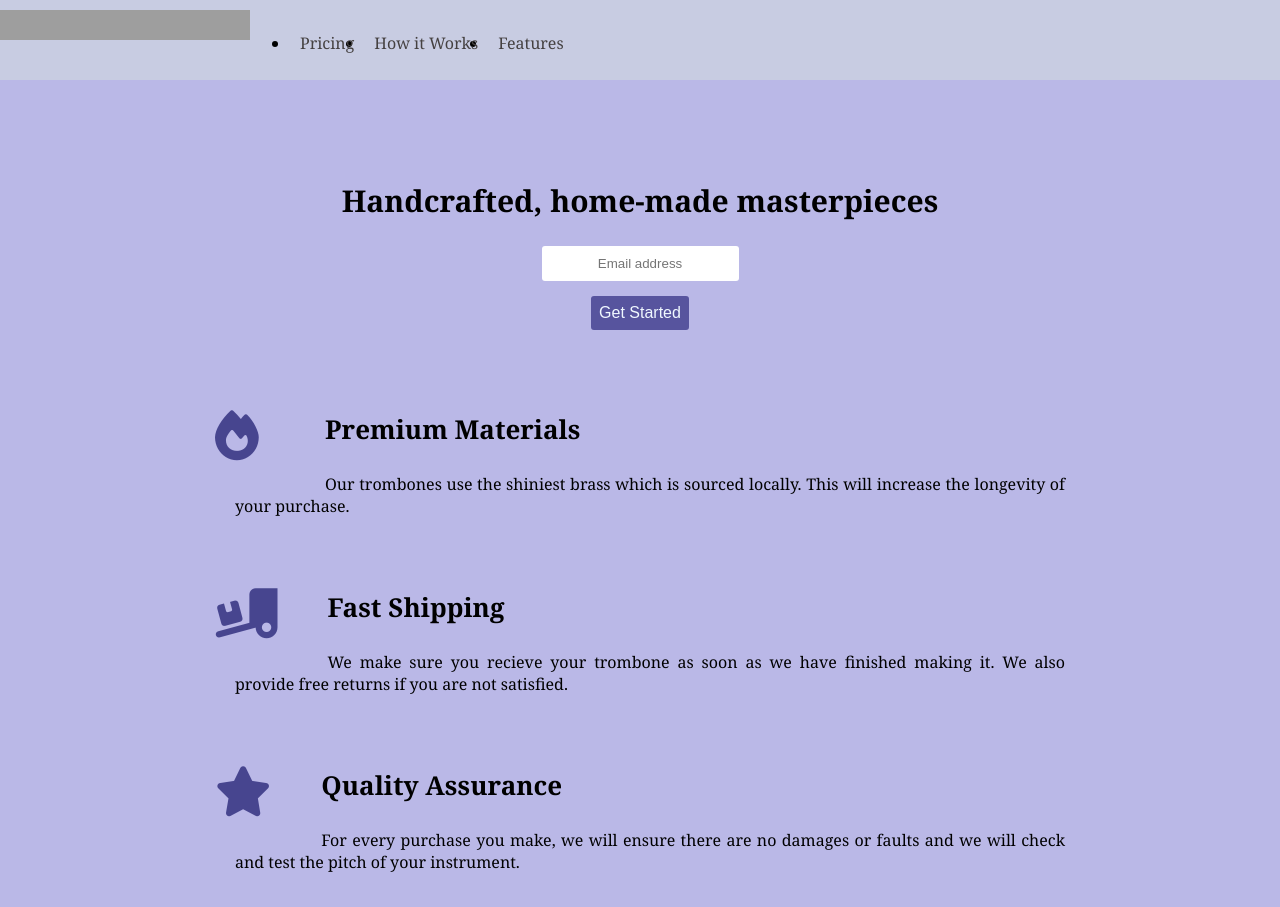
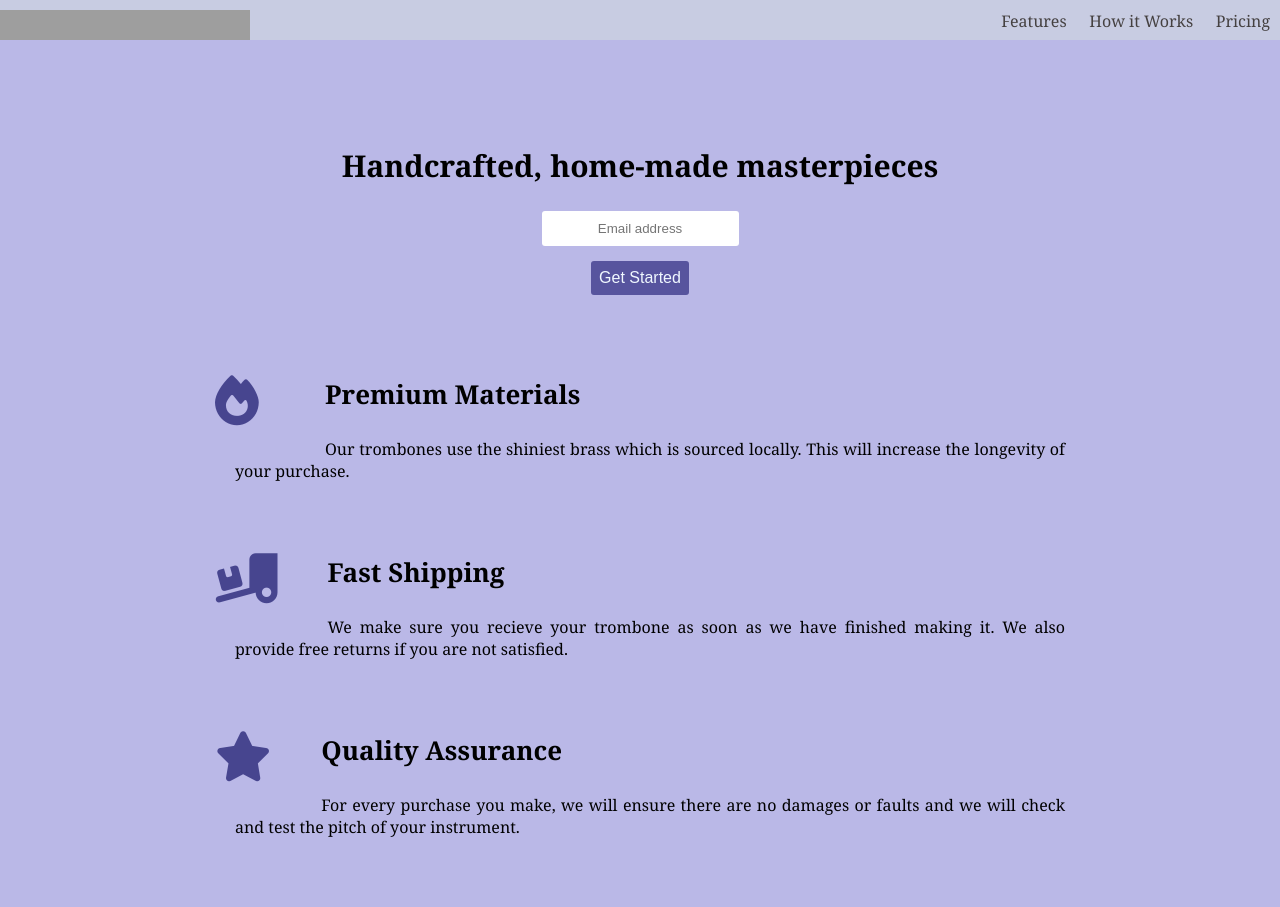
Before and after one commit to Beas007/Product-landing-page, a plain HTML site: page index.html in a window 1280 px wide. Shown: the top 907 px of the page. Drawn offline with Linux system fonts and the light colour scheme; grey boxes are pictures that could not be loaded.

Commit message:
removed horizontal scroll bar and aligned nav

```diff
--- a/styles.css
+++ b/styles.css
@@ -1,15 +1,20 @@
 .container {
+  margin: 0;
+  overflow-x: hidden;
   background-color: rgb(186, 184, 231);
   font-family: Georgia, "Times New Roman", Times, serif;
   height: 100vh;
   width: 100%;
-  margin: 0;
+  text-align: center;
 }
 #header {
-  display: flex;
+  display: inline-flex;
+  justify-content: space-between;
   background-color: rgba(210, 218, 224, 0.603);
-  max-width: 100%;
+  width: 100%;
 }
+
+#header {
   #header-img {
     display: inline;
     padding-top: 10px;
@@ -17,19 +22,23 @@
     width: 250px;
     height: 30px;
   }
-#nav-bar {
-  display: flex;
-  padding-top: 6px;
+  ul {
+    list-style-type: none;
+    margin: 0;
+    padding: 0;
+    padding-top: 10px;
   }
-.nav-link {
-  float: right;
+  li {
+    display: inline;
+    font-size: 16px;
   }
-.nav-link a {
-  display: block;
+  a {
     padding: 10px;
     text-decoration: none;
     color: rgb(69, 65, 65);
   }
+}
+
 .one {
   margin-top: 100px;
   margin-bottom: 40px;
@@ -152,8 +161,11 @@ footer {
   color: rgb(69, 65, 65);
 }
 @media only screen and (max-width: 500px) {
-  body {
+  .container {
     font-size: 14px;
+    display:flex;
+flex-direction: column;
+  }
 }
   header img {
     font-size: 10px;
```
Lines whose indentation alone changed are shown as unchanged.
